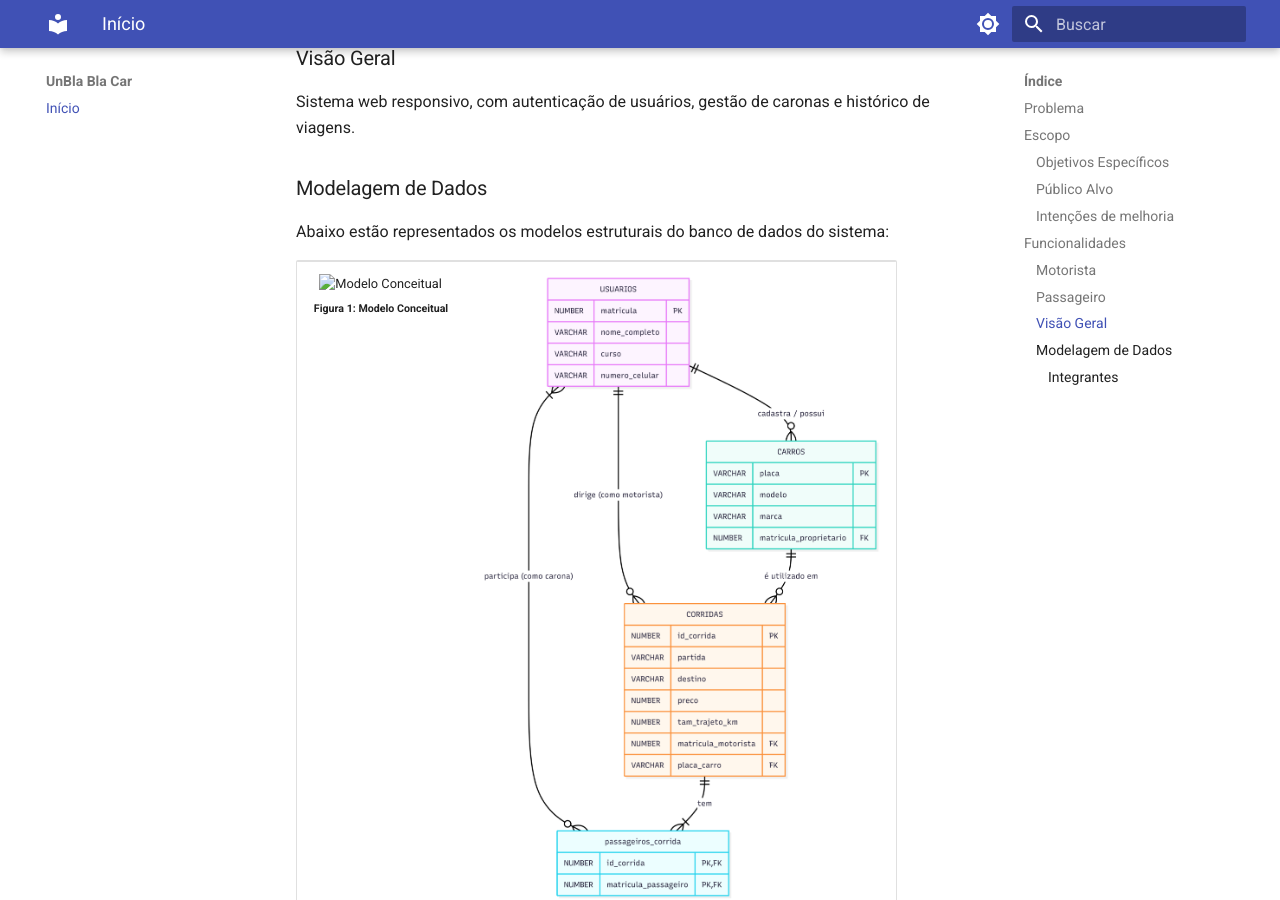
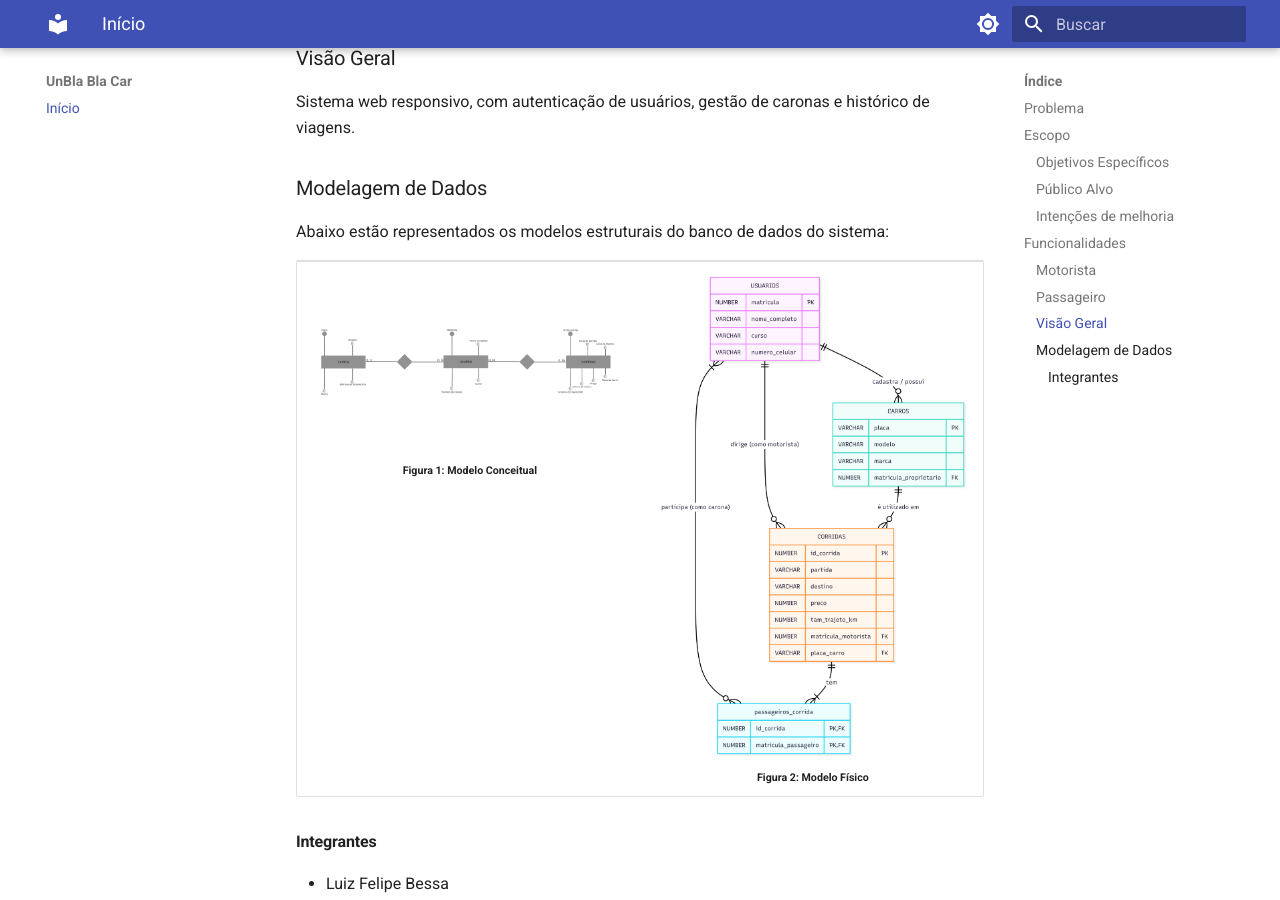
Before and after one commit to si-2026-1/blablaCar-UnB, an MkDocs documentation site: the page built from docs/index.md, in a window 1280 px wide and 900 px high, scrolled down 1335 px. Built offline with MkDocs 1.6.1 and Material for MkDocs 9.7.7, drawn with Linux system fonts in a browser that asks for light colours.

Commit message:
Update image source for conceptual model in documentation

```diff
--- a/docs/index.md
+++ b/docs/index.md
@@ -48,8 +48,8 @@ Abaixo estão representados os modelos estruturais do banco de dados do sistema:
 <table align="center">
   <tr>
     <td align="center">
-      <!-- <img src="https://raw.githubusercontent.com/si-2026-1/blablaCar-UnB/main/assets/modelo-conceitual.png" alt="Modelo Conceitual" width="400px"/><br/> -->
-      <img src="/blablaCar-UnB/assets/modelo-conceitual.png" alt="Modelo Conceitual" width="400px"/><br/>
+      <img src="https://raw.githubusercontent.com/si-2026-1/blablaCar-UnB/main/assets/modelo-conceitual.png" alt="Modelo Conceitual" width="400px"/><br/>
+      <!-- <img src="/blablaCar-UnB/assets/modelo-conceitual.png" alt="Modelo Conceitual" width="400px"/><br/> -->
       <sub><b>Figura 1: Modelo Conceitual</b></sub>
     </td>
     <td align="center">
```
